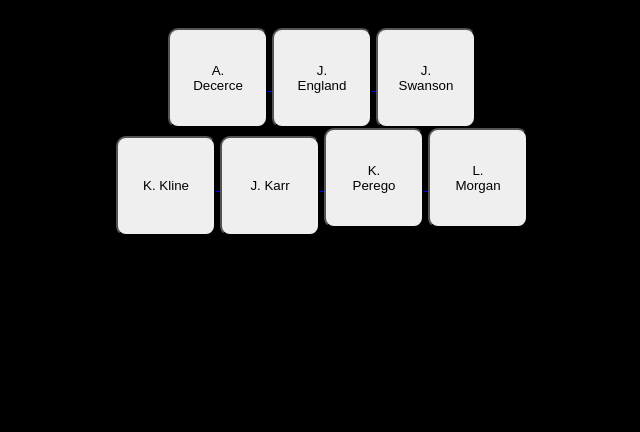
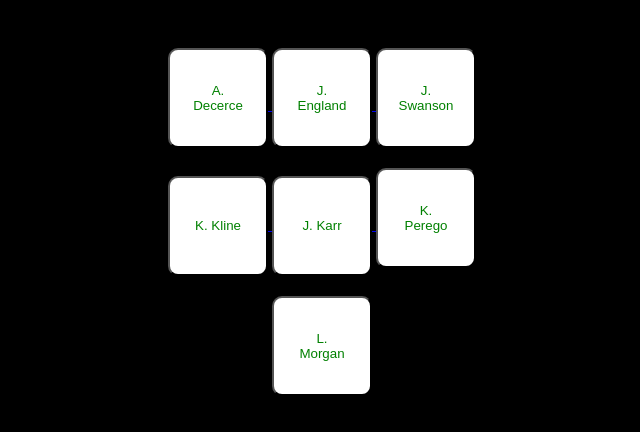
Before and after one commit to bvgr003/GorgeousWomen, a plain HTML site: page index.html in a window 1280 px wide. Shown: the whole page, without its empty margins (318-958 px from the left). Drawn offline with Linux system fonts and the light colour scheme.

Commit message:
index Update

```diff
--- a/index.html
+++ b/index.html
@@ -7,6 +7,7 @@
 </head>
 <body>
 
+<div class="button-padding">
 <a href="index1.html">
 <button>A. Decerce</button>
 </a>
@@ -16,7 +17,8 @@
 <a href="index3.html">
 <button>J. Swanson</button>
 </a>
-<br>
+</div>
+<div class="button-padding">
 <a href="index4.html">
 <button>K. Kline</button>
 </a>
@@ -26,9 +28,12 @@
 <a href="index6.html">
 <button>K. Perego</button>
 </a>
+</div>
+<div class="button-padding">
 <a href="index7.html">
 <button>L. Morgan</button>
 </a>
+</div>
 
 </body>
 </html>
--- a/style.css
+++ b/style.css
@@ -19,4 +19,10 @@ button {
     height: 100px;
     width: 100px;
     border-radius: 10px;
+    color: green;
+    background-color: white;
 }
+
+.button-padding {
+    padding-top: 20px;
+}
```
